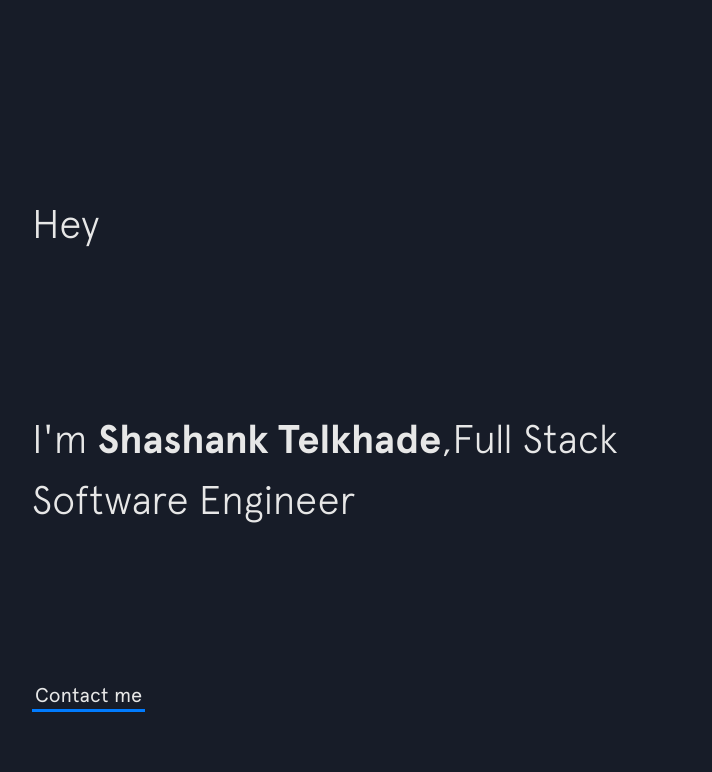
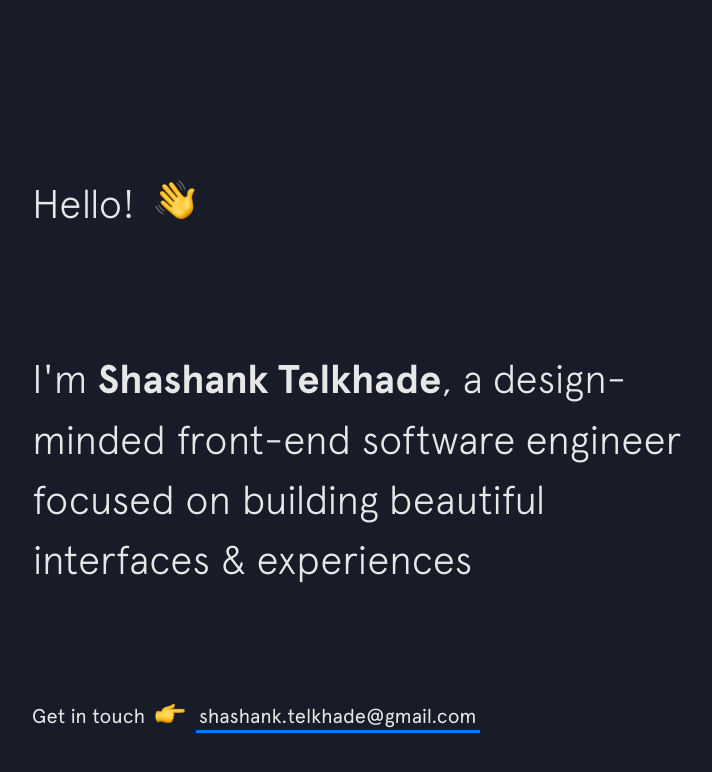
Before and after one commit to shashank-100/shashank-100.github.io, a Jekyll site: the page built from index.html, in a window 1280 px wide and 900 px high. Shown: the top 772 px of the window, without its empty margins (68-780 px from the left). Built offline with Jekyll 4.4.1, drawn with Linux system fonts in a browser that asks for light colours; nearby versions of some CDN libraries.

Commit message:
Revert "Some changes"
This reverts commit a9ef213d45f4aba59fe24a9e0ea12b8b4a6259ad.

```diff
--- a/_includes/intro.html
+++ b/_includes/intro.html
@@ -1,14 +1,17 @@
 <header class="intro">
-  <h1 class="intro__hello">Hey
+  <h1 class="intro__hello">Hello!
+    <span class="emoji wave-hand animated"></span>
   </h1>
 
   <h2 class="intro__tagline">I'm
-    <span class="name">Shashank Telkhade</span>,Full Stack Software Engineer
+    <span class="name">Shashank Telkhade</span>, a design-minded front-end software engineer focused on building beautiful interfaces &amp; experiences
   </h2>
 
   <h3 class="intro__contact">
+    <span>Get in touch </span>
+    <span class="emoji pointer"></span>
     <span>
-      <a href="mailto:shashank.telkhade@gmail.com" target="_blank" class="highlight-link">Contact me</a>
+      <a href="mailto:shashank.telkhade@gmail.com" target="_blank" class="highlight-link">shashank.telkhade@gmail.com</a>
     </span>
   </h3>
 </header>
--- /dev/null
+++ b/robots.txt
@@ -0,0 +1,3 @@
+User-agent: *
+Disallow:
+Sitemap: https://bchiang7.github.io/sitemap.xml
```
